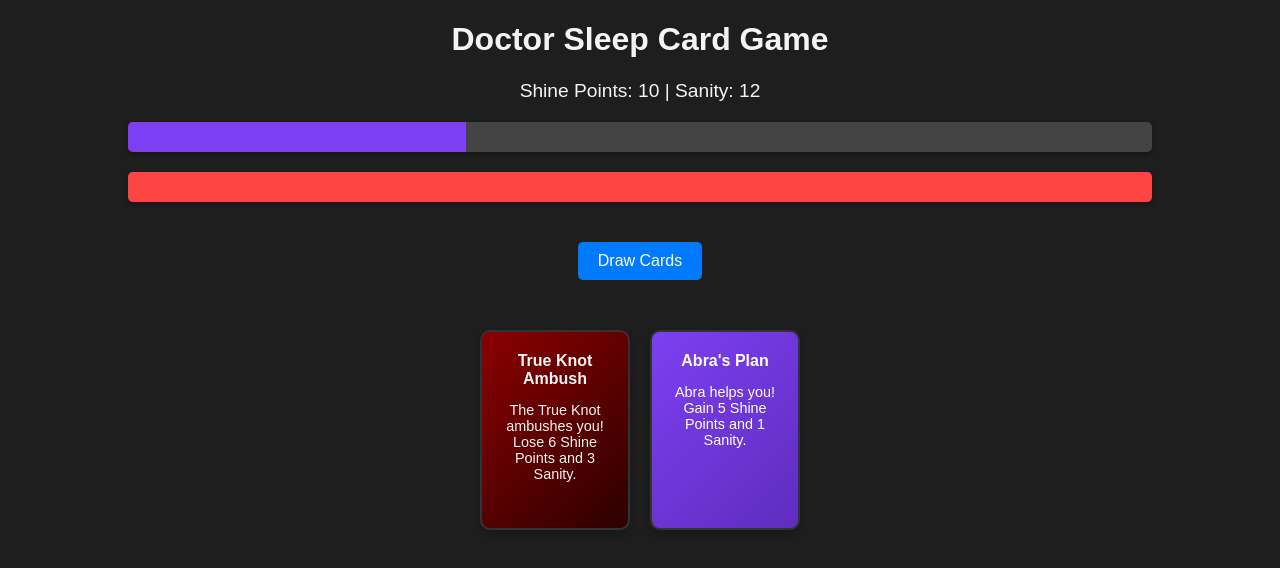
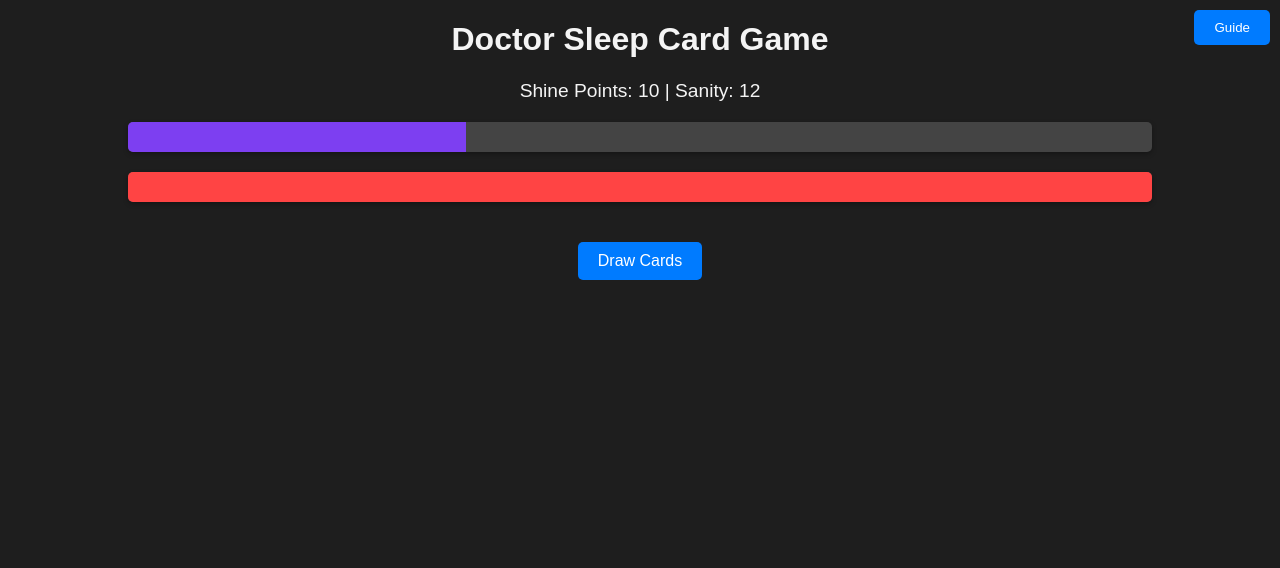
Before and after one commit to Thuzzwhonuzz/doctor-sleep-card-game, a plain HTML site: page index.html in a window 1280 px wide. Both pictures are taken after a click on the button "Draw Cards". Drawn offline with Linux system fonts and the light colour scheme.

Commit message:
Update index.html

```diff
--- a/index.html
+++ b/index.html
@@ -37,13 +37,6 @@
             box-sizing: border-box;
             cursor: pointer;
         }
-        .card h3 {
-            margin: 10px 0;
-            font-size: 1em;
-        }
-        .card p {
-            font-size: 0.9em;
-        }
         .card.positive {
             background: linear-gradient(135deg, #7d3ff1, #5e2dbe);
             color: #fff;
@@ -67,6 +60,20 @@
             cursor: pointer;
         }
         .btn:hover {
+            background-color: #0056b3;
+        }
+        .guide-button {
+            position: absolute;
+            top: 10px;
+            right: 10px;
+            background-color: #007bff;
+            color: #fff;
+            border: none;
+            padding: 10px 20px;
+            cursor: pointer;
+            border-radius: 5px;
+        }
+        .guide-button:hover {
             background-color: #0056b3;
         }
         #shine-bar-container, #sanity-bar-container {
@@ -108,14 +115,11 @@
             left: 50%;
             transform: translateX(-50%);
         }
-        @keyframes spin {
-            from { transform: rotate(0deg); }
-            to { transform: rotate(1080deg); }
-        }
     </style>
 </head>
 <body>
     <h1>Doctor Sleep Card Game</h1>
+    <button class="guide-button" onclick="showGuide()">Guide</button>
     <div class="status" id="status">Shine Points: 10 | Sanity: 12</div>
     <div id="shine-bar-container">
         <div id="shine-bar" style="width: 33%;"></div>
@@ -166,9 +170,9 @@
             }
 
             if (firstTurn || cardsPlayedThisTurn >= 2) {
+                shuffle(deck);
                 for (let i = 0; i < 3 && deck.length > 0; i++) {
-                    const randomIndex = Math.floor(Math.random() * deck.length);
-                    const card = deck.splice(randomIndex, 1)[0];
+                    const card = deck.shift();
                     hand.push(card);
                 }
                 cardsPlayedThisTurn = 0;
@@ -196,34 +200,8 @@
             initializeGame();
         }
 
-        function updateStatusBars() {
-            document.getElementById("status").textContent = `Shine Points: ${shinePoints} | Sanity: ${sanity}`;
-            document.getElementById("shine-bar").style.width = `${(shinePoints / maxShinePoints) * 100}%`;
-            document.getElementById("sanity-bar").style.width = `${(sanity / maxSanity) * 100}%`;
-        }
-
-        function startFinalBattle() {
-            const spinner = document.getElementById("spinner");
-            spinner.style.display = "block";
-            spinner.style.animation = "spin 4s ease-out";
-            setTimeout(() => {
-                spinner.style.display = "none";
-                const outcome = Math.random() < 0.75 ? "win" : "lose";
-                alert(outcome === "win" ? "You beat the game!" : "You lost. Game Over.");
-                setTimeout(() => location.reload(), 5000);
-            }, 4000);
-        }
-
-        function initializeGame() {
-            const gameArea = document.getElementById("game-area");
-            gameArea.innerHTML = "";
-            hand.forEach((card, index) => {
-                const cardElement = document.createElement("div");
-                cardElement.classList.add("card", card.type);
-                cardElement.innerHTML = `<h3>${card.name}</h3><p>${card.description}</p>`;
-                cardElement.onclick = () => playCard(index);
-                gameArea.appendChild(cardElement);
-            });
+        function showGuide() {
+            alert("Guide: Use 2 cards before drawing. Shine and Sanity must stay above 0. Final battle is triggered by The Overlook Showdown.");
         }
     </script>
 </body>
```
